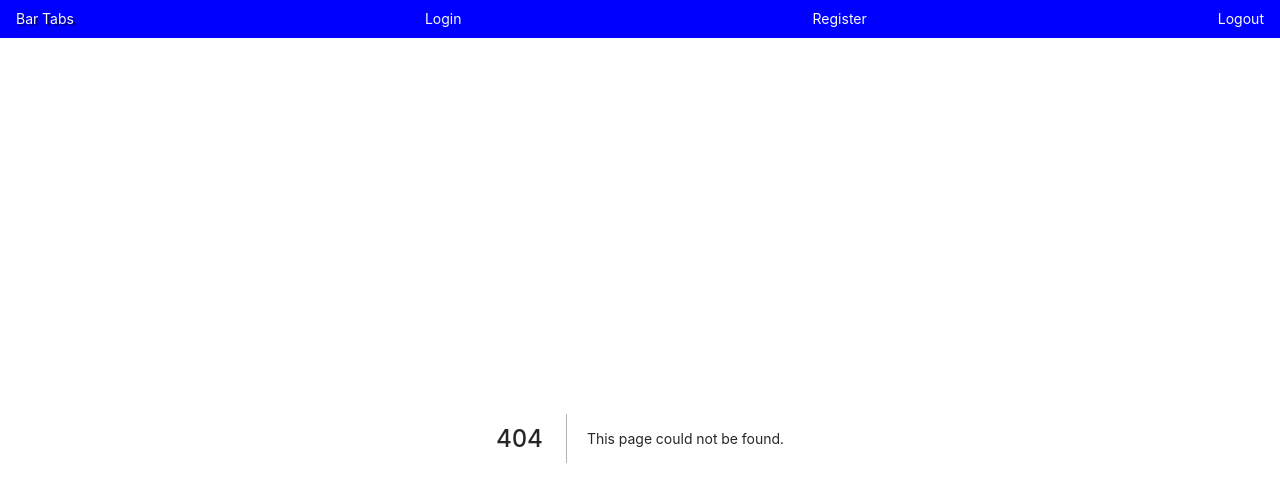
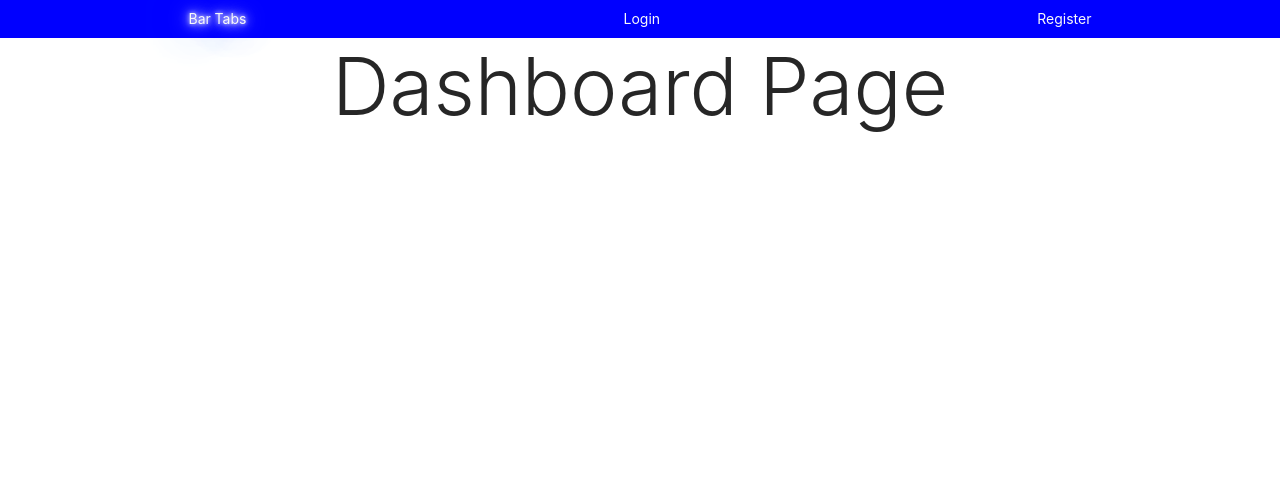
Before and after one commit to BreckCowan/SocialMediaApp2022, a Next.js app in the folder client/: page /user/dashboard in a window 1280 px wide. Before the commit this address had no page. Shown: the top 486 px of the page. Built offline with nearby package versions, Linux system fonts and the light colour scheme.

Commit message:
added a flicker neon effect to conditonal nav renders

```diff
--- a/client/components/Nav.js
+++ b/client/components/Nav.js
@@ -1,10 +1,17 @@
-import { useContext } from "react";
+import { useContext, useEffect, useState } from "react";
 import Link from "next/link";
 import { UserContext } from "../context";
 import { useRouter } from "next/router";
 
 const Nav = () => {
+  const [current, setCurrent] = useState("");
   const [state, setState] = useContext(UserContext);
+
+  useEffect(() => {
+    process.browser && setCurrent(window.location.pathname);
+  }, [process.browser && window.location.pathname]);
+
+  console.log("current => ", current);
 
   const router = useRouter();
 
@@ -16,24 +23,40 @@ const Nav = () => {
 
   return (
     <nav
-      className="nav d-flex justify-content-between"
+      className="nav d-flex justify-content-around"
       style={{ backgroundColor: "blue" }}
     >
       <Link href="/">
-        <a className="nav-link text-light logo">Bar Tabs</a>
+        <a className={`nav-link text-light flicker neon-text ${current === '/' && 'active'}`}>Bar Tabs</a>
       </Link>
 
-      <Link href="/login">
-        <a className="nav-link text-light">Login</a>
-      </Link>
+      {state !== null ? (
+        <>
+          <Link href="/user/dashboard">
+            <a
+              className={`nav-link text-light ${
+                current === "/user/dashboard" && "active" && "flicker neon-text"
+              }`}
+            >
+              {state && state.user && state.user.name}
+            </a>
+          </Link>
 
-      <Link href="/register">
-        <a className="nav-link text-light">Register</a>
-      </Link>
+          <a onClick={logout} className="nav-link text-light">
+            Logout
+          </a>
+        </>
+      ) : (
+        <>
+          <Link href="/login">
+            <a className={`nav-link text-light ${current === '/login' && 'active' && 'flicker' && 'neon-text'}`}>Login</a>
+          </Link>
 
-      <a onClick={logout} className="nav-link text-light">
-        Logout
-      </a>
+          <Link href="/register">
+            <a className={`nav-link text-light ${current === '/register' && 'active' && 'flicker' && 'neon-text'}`}>Register</a>
+          </Link>
+        </>
+      )}
     </nav>
   );
 };
--- a/client/pages/register.js
+++ b/client/pages/register.js
@@ -6,9 +6,9 @@ import Link from "next/link";
 import AuthForm from "../components/forms/AuthForm";
 
 const Register = () => {
-  const [name, setName] = useState("Ryan");
-  const [email, setEmail] = useState("ryan@gmail.com");
-  const [password, setPassword] = useState("rrrrrr");
+  const [name, setName] = useState("Jay");
+  const [email, setEmail] = useState("jay@jay.com");
+  const [password, setPassword] = useState("password");
   const [secret, setSecret] = useState("");
   const [ok, setOk] = useState(false);
   const [loading, setLoading] = useState(false);
--- /dev/null
+++ b/client/pages/user/dashboard.js
@@ -0,0 +1,17 @@
+import { useContext } from "react";
+import { UserContext} from "../../context";
+
+const Home = () => {
+
+    return (
+        <div className="container">
+            <div className="row">
+                <div className="col">
+                    <h1 className="display-1 text-center">Dashboard Page</h1>
+                </div>
+            </div>
+        </div>
+    )
+}
+
+export default Home;
--- a/client/public/css/styles.css
+++ b/client/public/css/styles.css
@@ -21,8 +21,31 @@
 
 .logo {
   text-shadow: 2px 2px navy;
+  font-size: 18px;
 }
 
-body {
-  background-color: #fff;
+.active{
+  background-color: rgba(45, 188, 224, 0);
 }
+
+.neon-text {
+  animation: flicker 1.5s infinite alternate;
+  color: #fff;
+}
+
+@keyframes flicker {
+  0%, 18%, 22%, 25%, 53%, 57%, 100% {
+    text-shadow:
+      0 0 4px #fff,
+      0 0 11px #fff,
+      0 0 19px #fff,
+      0 0 40px rgb(0, 38, 255),
+      0 0 80px rgb(0, 217, 255),
+      0 0 90px rgb(4, 0, 255),
+      0 0 100px rgb(0, 217, 255),
+      0 0 150px rgb(0, 60, 255);
+  }
+  20%, 24%, 55% {
+    text-shadow: none;
+  }
+}
```
